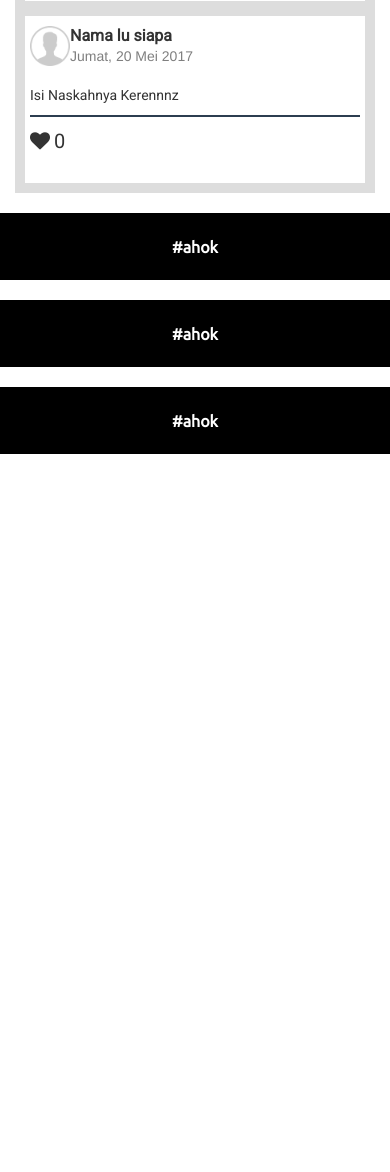
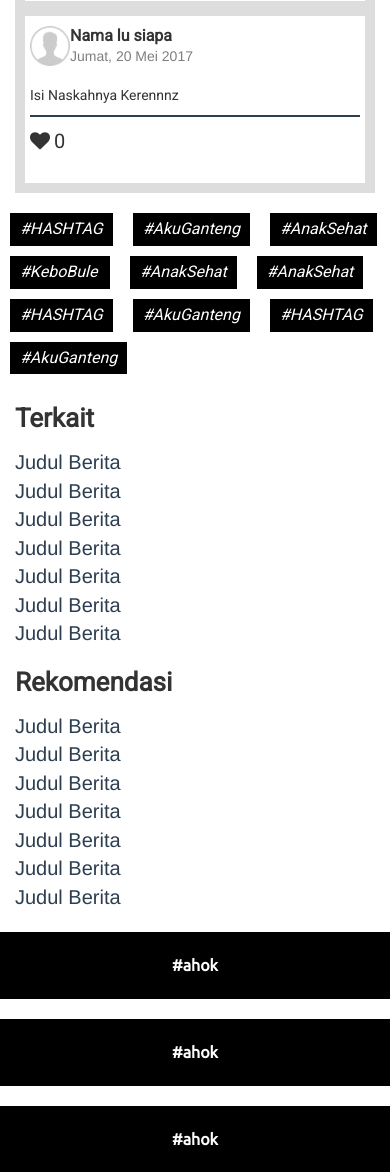
Before and after one commit to newTci/new-tci, a CodeIgniter app: page /new_tci/berita/testing/testing in a window 390 px wide; the page is wider, and only the part inside the window is pictured. Shown: the part 1160-2332 px from the top of that part. Before the commit the page ends 1614 px from the top of that part, so only its background shows below. Run offline with CodeIgniter, Linux system fonts and the light colour scheme; data that the repository does not hold is empty; some libraries are stand-ins or nearby versions.

```diff
--- a/application/views/berita/detail.php
+++ b/application/views/berita/detail.php
@@ -54,6 +54,7 @@
 						<?php echo $isi->isi_berita; ?>
 					</div>
 				</div>
+
 			</div>
 			<!-- <img style="width: 40px;" src="https://maxcdn.icons8.com/iOS7/PNG/50/Users/user_male_circle_filled-50.png"> -->
 			<div class="col-lg-5">
@@ -133,6 +134,68 @@
 					</div>
 				</div>
 			</div>
+			<div class="wrapper-hashtag-naskah">
+				<div class="wrapper-hashtag-naskah-kecil">
+					<a href="#"><i>#HASHTAG</i></a>
+				</div>
+
+				<div class="wrapper-hashtag-naskah-kecil">
+					<a href="#"><i>#AkuGanteng</i></a>
+				</div>
+
+				<div class="wrapper-hashtag-naskah-kecil">
+					<a href="#"><i>#AnakSehat</i></a>
+				</div>
+
+				<div class="wrapper-hashtag-naskah-kecil">
+					<a href="#"><i>#KeboBule</i></a>
+				</div>
+
+				<div class="wrapper-hashtag-naskah-kecil">
+					<a href="#"><i>#AnakSehat</i></a>
+				</div>
+
+				<div class="wrapper-hashtag-naskah-kecil">
+					<a href="#"><i>#AnakSehat</i></a>
+				</div>
+
+				<div class="wrapper-hashtag-naskah-kecil">
+					<a href="#"><i>#HASHTAG</i></a>
+				</div>
+
+				<div class="wrapper-hashtag-naskah-kecil">
+					<a href="#"><i>#AkuGanteng</i></a>
+				</div>
+
+				<div class="wrapper-hashtag-naskah-kecil">
+					<a href="#"><i>#HASHTAG</i></a>
+				</div>
+
+				<div class="wrapper-hashtag-naskah-kecil">
+					<a href="#"><i>#AkuGanteng</i></a>
+				</div>
+			</div>
+
+			<div class="wrapper-naskah-rekomend col-sm-6">
+				<h5 class="judul-naskah">Terkait</h5>
+				<a href="#" class="konten-berita">Judul Berita</a>
+				<a href="#" class="konten-berita">Judul Berita</a>
+				<a href="#" class="konten-berita">Judul Berita</a>
+				<a href="#" class="konten-berita">Judul Berita</a>
+				<a href="#" class="konten-berita">Judul Berita</a>
+				<a href="#" class="konten-berita">Judul Berita</a>
+				<a href="#" class="konten-berita">Judul Berita</a>
+			</div>
+			<div class="wrapper-naskah-rekomend col-sm-6">
+				<h5 class="judul-naskah">Rekomendasi</h5>
+				<a href="#" class="konten-berita">Judul Berita</a>
+				<a href="#" class="konten-berita">Judul Berita</a>
+				<a href="#" class="konten-berita">Judul Berita</a>
+				<a href="#" class="konten-berita">Judul Berita</a>
+				<a href="#" class="konten-berita">Judul Berita</a>
+				<a href="#" class="konten-berita">Judul Berita</a>
+				<a href="#" class="konten-berita">Judul Berita</a>
+			</div>
 		</div>
 		<div class="col-lg-2 col-sm-2 col-md-2 no-gutter">
 			<div class="wrapper-box">
--- a/assets/css/main.css
+++ b/assets/css/main.css
@@ -639,6 +639,35 @@ h1 {
 .ckbx {
   display: none;
 }
+.wrapper-hashtag-naskah {
+  display: -webkit-flex;
+  display: -ms-flexbox;
+  display: flex;
+  -webkit-flex-direction: row;
+  -ms-flex-direction: row;
+  flex-direction: row;
+  -webkit-flex-wrap: wrap;
+  -ms-flex-wrap: wrap;
+  flex-wrap: wrap;
+  width: 100%;
+  -webkit-justify-content: flex-start;
+  -ms-flex-pack: start;
+  justify-content: flex-start;
+}
+.wrapper-hashtag-naskah-kecil {
+  min-width: 100px;
+  padding: 5px 10px;
+  background-color: #000;
+  margin: 0 10px 10px;
+}
+.wrapper-hashtag-naskah-kecil a {
+  font-size: 16px;
+  color: #fff;
+  font-family: 'Roboto', sans-serif;
+}
+.wrapper-naskah-rekomend {
+  margin: 20px 0;
+}
 @media (max-width: 1200px) {
   .wrapper-box {
     height: 67px;
--- a/assets/css/main.styl
+++ b/assets/css/main.styl
@@ -525,6 +525,24 @@ h1
 .ckbx
 	display none
 
+.wrapper-hashtag-naskah
+	display flex
+	flex-direction row
+	flex-wrap wrap
+	width 100%
+	justify-content flex-start
+.wrapper-hashtag-naskah-kecil
+	min-width 100px
+	padding 5px 10px
+	background-color black
+	margin 0 10px 10px
+	a
+		font-size 16px
+		color white
+		font-family $roboto
+.wrapper-naskah-rekomend
+	margin 20px 0
+
 // @keyframes {asd}
 // 	0%
 // 		display flex
```
Also changed, not shown: 1 other file.
